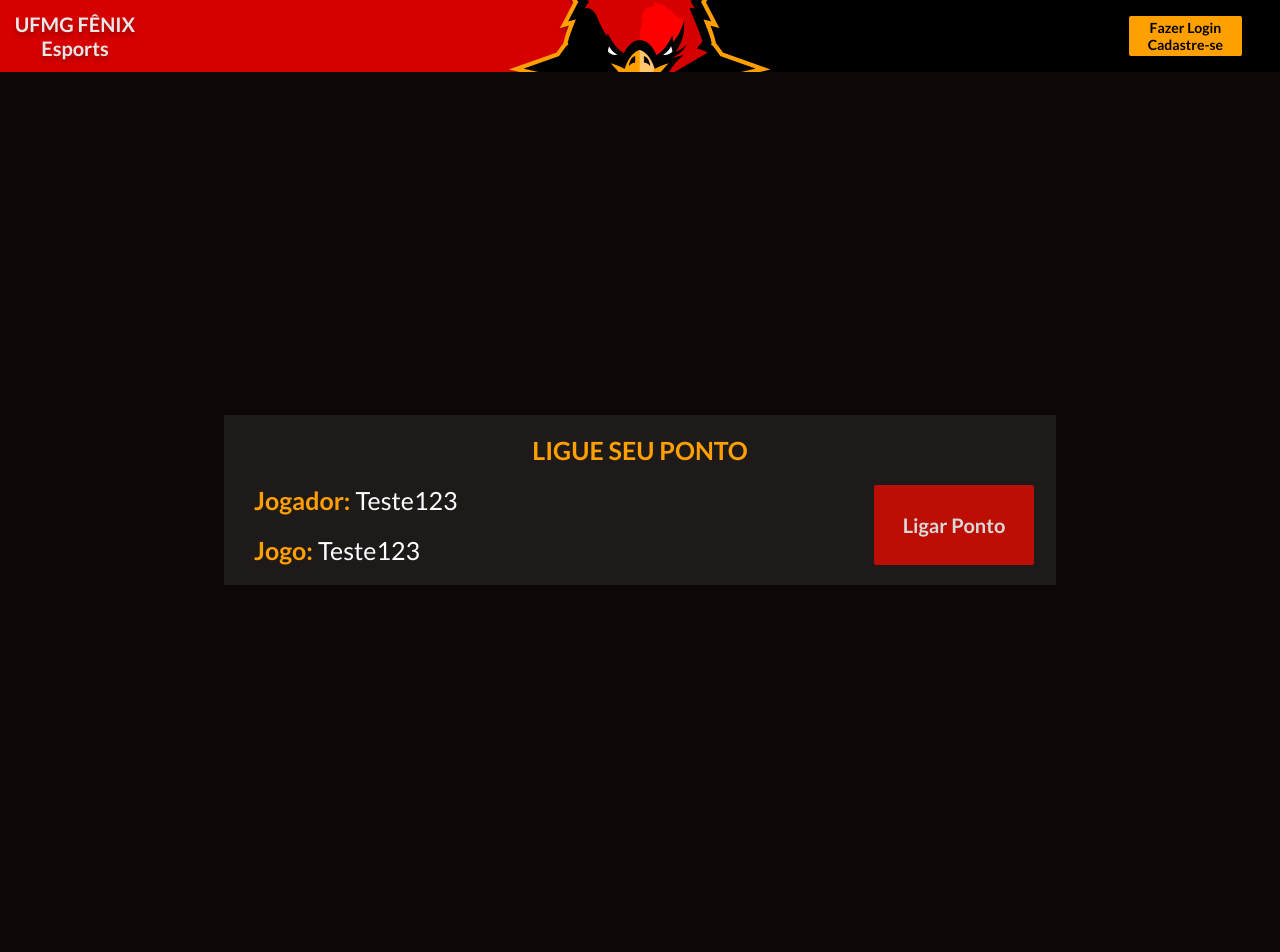
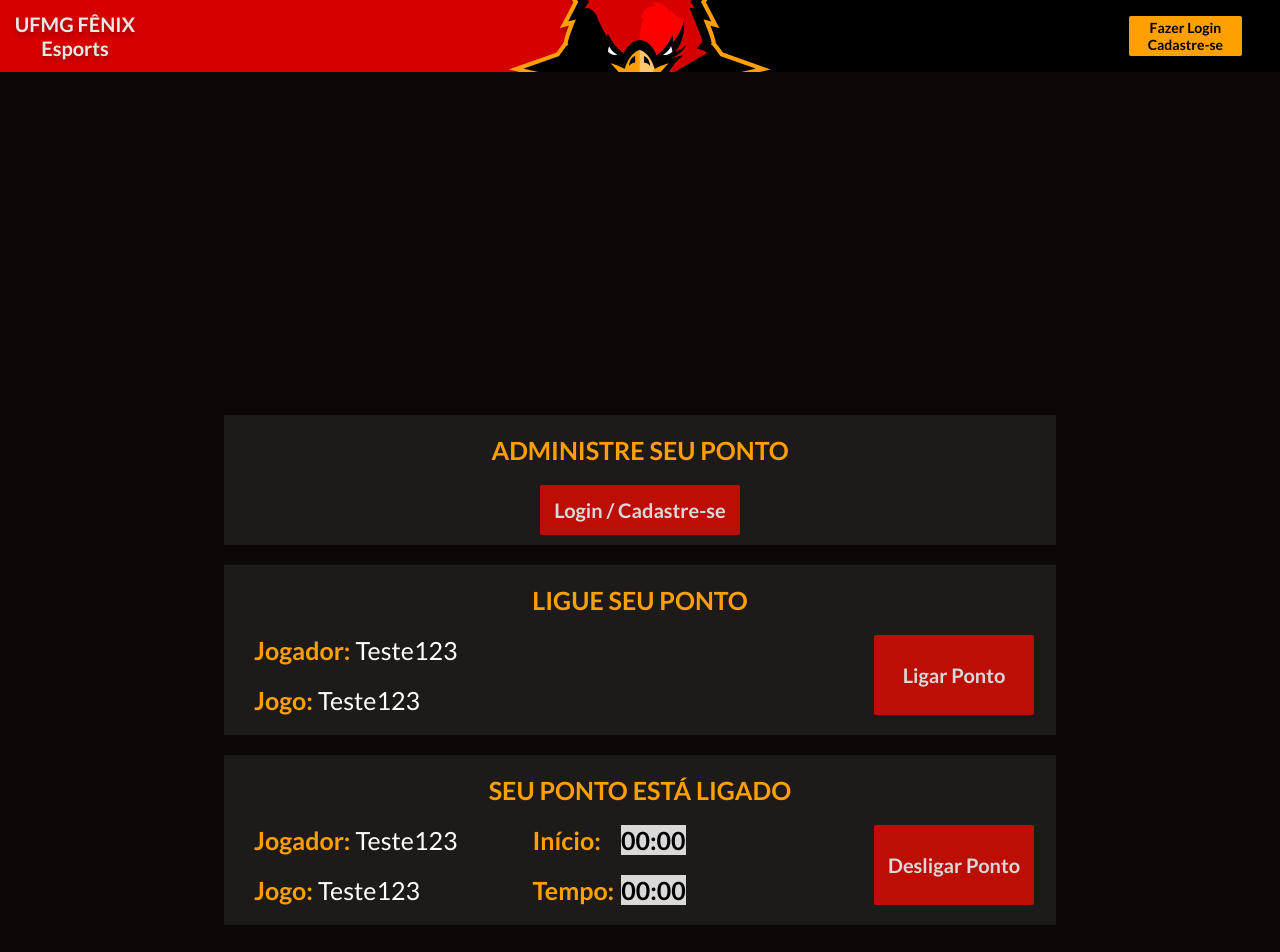
Before and after one commit to lucasliberato9/ponto-eletronico, a React (Vite) app: page / in a window 1280 px wide. Shown: the top 952 px of the page. Before the commit the page ends 800 px from the top, so only its background shows below. Built offline with nearby package versions, Linux system fonts and the light colour scheme.

Commit message:
Home Atualizada - 22:00 hrs

```diff
--- a/src/Pages/Home/Home.jsx
+++ b/src/Pages/Home/Home.jsx
@@ -10,13 +10,64 @@ import {
   NomesVar,
   BotãoLigar,
   ListaPonto,
+  TempoPonto,
+  BotãoLogin,
+  UsuarioTempo,
+  TempoVar,
+  InicioTempo,
+  DivSpace,
+  InicioTempoInicio,
+  DadosBotãoLigado,
+  // UsuarioAtivo,
+  // TituloListaPonto,
 } from "./Styles";
 import { BotaoGenerico } from "../../components";
+import {Link, useNavigate} from "react-router-dom";
+import useAuthStore from "../../stores/auth";
 
 function Home() {
+  // const usuario = useAuthStore((state) => state.usuario);
+  // const sessao = useAuthStore((state) => state.sessao);
+  const navigate = useNavigate();
+
+  const login = () => {
+    navigate("/login");
+  }
+
   return (
     <Container>
+
       <DivImg></DivImg>
+
+      {/* {!usuario && ( */}
+        <MeuPonto>
+          <TituloPonto> ADMINISTRE SEU PONTO </TituloPonto>
+
+          <DivSpace/>
+
+          <BotãoLogin>
+            {/* Esse botão deve redirecionar para a página Login */}
+            <BotaoGenerico
+              type="button"
+
+              name="Login / Cadastre-se"
+              onClick={login}
+              backgroundColor="#BC0E03"
+              color="#d9d9d9"
+              hoverBackgroundColor="#990D03"
+              width="200px"
+              widthResponsive715="200px"
+              height="50px"
+              heightResponsive715="50px"
+              fontSize="20px"
+            />
+          </BotãoLogin>
+        </MeuPonto>
+      {/* )} */}
+
+      {/* {!!usuario && ( */}
+
+        {/* // !sessao && */}
 
         <MeuPonto>
           <TituloPonto> LIGUE SEU PONTO </TituloPonto>
@@ -35,6 +86,7 @@ function Home() {
             </UsuarioPonto>
 
             <BotãoLigar>
+              {/* Esse botão deve criar uma sessão para o usuário */}
               <BotaoGenerico
                 type="button"
                 name="Ligar Ponto"
@@ -42,7 +94,7 @@ function Home() {
                 color="#d9d9d9"
                 hoverBackgroundColor="#990D03"
                 width="160px"
-              widthResponsive715="200"
+                widthResponsive715="210px"
                 height="80px"
                 heightResponsive715="50px"
                 fontSize="20px"
@@ -50,8 +102,66 @@ function Home() {
             </BotãoLigar>
           </DadosBotão>
         </MeuPonto>
+      {/* )} */}
 
-      <ListaPonto></ListaPonto>
+      {/* {!!usuario && ( */}
+        {/* // !!sessao &&  */}
+        <MeuPonto>
+          <TituloPonto> SEU PONTO ESTÁ LIGADO </TituloPonto>
+
+          <DadosBotãoLigado>
+            <UsuarioPonto>
+              <TituloVar>
+                <JogadorJogo> Jogador: </JogadorJogo>
+                <NomesVar> Teste123 </NomesVar>
+              </TituloVar>
+
+              <TituloVar>
+                <JogadorJogo> Jogo: </JogadorJogo>
+                <NomesVar> Teste123 </NomesVar>
+              </TituloVar>
+            </UsuarioPonto>
+
+            <UsuarioTempo>
+              <TempoPonto>
+                <InicioTempoInicio> Início: </InicioTempoInicio>
+                <TempoVar> 00:00 </TempoVar>
+              </TempoPonto>
+
+              <TempoPonto>
+                <InicioTempo> Tempo: </InicioTempo>
+                <TempoVar> 00:00 </TempoVar>
+              </TempoPonto>
+            </UsuarioTempo>
+
+            <BotãoLigar>
+              {/* Esse botão deve deletar a sessão do usuário */}
+              <BotaoGenerico
+                type="button"
+                name="Desligar Ponto"
+                backgroundColor="#BC0E03"
+                color="#d9d9d9"
+                hoverBackgroundColor="#990D03"
+                width="160px"
+                widthResponsive715="210px"
+                height="80px"
+                heightResponsive715="50px"
+                fontSize="20px"
+              />
+            </BotãoLigar>
+          </DadosBotãoLigado>
+        </MeuPonto>
+      {/* )} */}
+
+      <ListaPonto>
+        {/* <TituloListaPonto>
+          <TituloPonto> Jogador </TituloPonto>
+          <TituloPonto> Jogo </TituloPonto>
+          <TituloPonto> Início </TituloPonto>
+          <TituloPonto> Tempo </TituloPonto>
+        </TituloListaPonto> */}
+        {/* <UsuarioAtivo></UsuarioAtivo> */}
+      </ListaPonto>
     </Container>
   );
 }
--- a/src/Pages/Home/Styles.js
+++ b/src/Pages/Home/Styles.js
@@ -216,24 +216,3 @@ export const ListaPonto = styled.div`
   background-color: #1f1a1a;
   height: auto;
 `;
-export const TituloListaPonto = styled.div`
-  display: flex;
-  flex-direction: row;
-  color: #ffa000;
-  text-align: center;
-  align-content: center;
-  align-self: center;
-  justify-content: center;
-  width: 100%;
-  height: auto;
-  margin-top: 20px;
-`;
-export const UsuarioAtivo = styled.div`
-  display: flex;
-  flex-direction: column;
-  margin-bottom: 20px;
-  width: 80%;
-  align-items: center;
-  background-color: #1f1a1a;
-  height: auto;
-`;
--- a/src/stores/auth.js
+++ b/src/stores/auth.js
@@ -7,6 +7,7 @@ const useAuthStore = create(
     (set) => ({
       token: null,
       usuario: null,
+      // sessao: null,
 
       setToken: (token) => {
         const { usuario } = jwtDecode(token);
@@ -14,6 +15,8 @@ const useAuthStore = create(
       },
 
       setUsuario: (usuario) => set({usuario}),
+      // setSessao: (sessao) => set({sessao}),
+
       clearAuth: () => set({token: null, usuario: null}),
 
     }),
```
Lines whose indentation alone changed are shown as unchanged.
